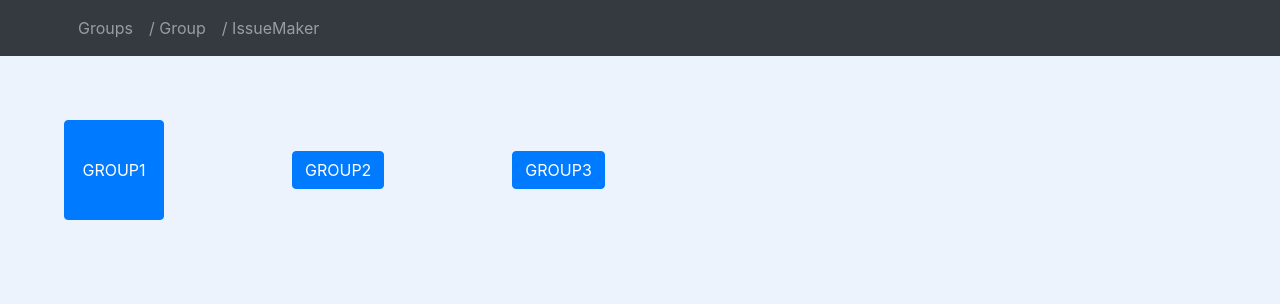
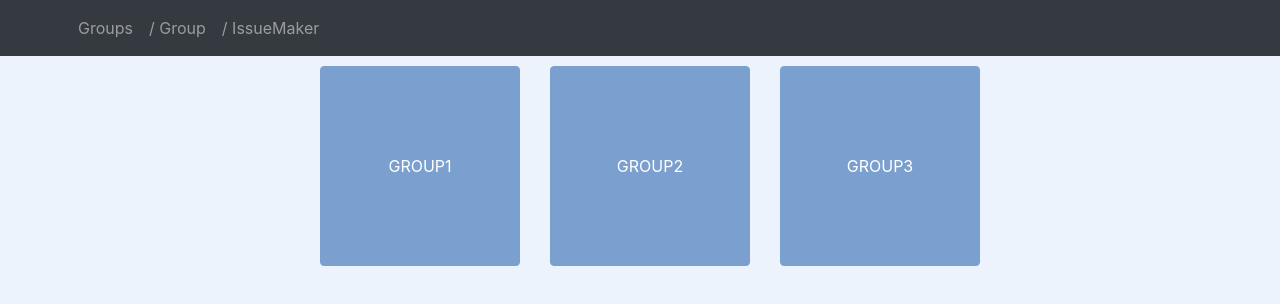
Before and after one commit to jennchenn/carrier, a React (Create React App) app in the folder frontend/: page / in a window 1280 px wide. Shown: the top 304 px of the page. Built offline with nearby package versions, Linux system fonts and the light colour scheme.

Commit message:
changes to background colour and group buttons

```diff
--- a/frontend/src/components/Groups.jsx
+++ b/frontend/src/components/Groups.jsx
@@ -7,21 +7,34 @@ class Groups extends React.Component {
 
     render() {
         return (
-            <div>
+            <div class="container-fluid" id="center-row">
+                <div class="row">
+                    <div class="col-md-4">
                         <Button
-                    style={{ height: '100px', width: '100px' }}
-                    onClick={() => history.push('/Group/Groups')}
+                            id="group-button"
+                            style={{ height: '200px', width: '200px' }}
+                            onClick={() => history.push("/Groups/Group")}
                             children="GROUP1"
                         />
+                    </div>
+                    <div class="col-md-4">
                         <Button
+                            id="group-button"
+                            style={{ height: '200px', width: '200px' }}
                             onClick={() => console.log("CLICKED")}
                             children="GROUP2"
                         />
+                    </div>
+                    <div class="col-md-4">
                         <Button
+                            id="group-button"
+                            style={{ height: '200px', width: '200px' }}
                             onClick={() => console.log("CLICKED")}
                             children="GROUP3"
                         />
                     </div>
+                </div>
+            </div >
         )
     }
 }
```
Lines whose indentation alone changed are shown as unchanged.
